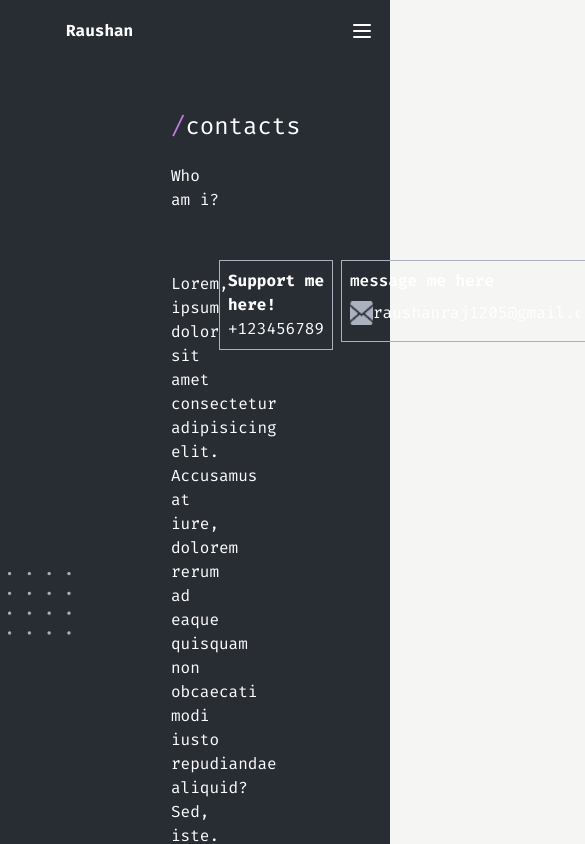
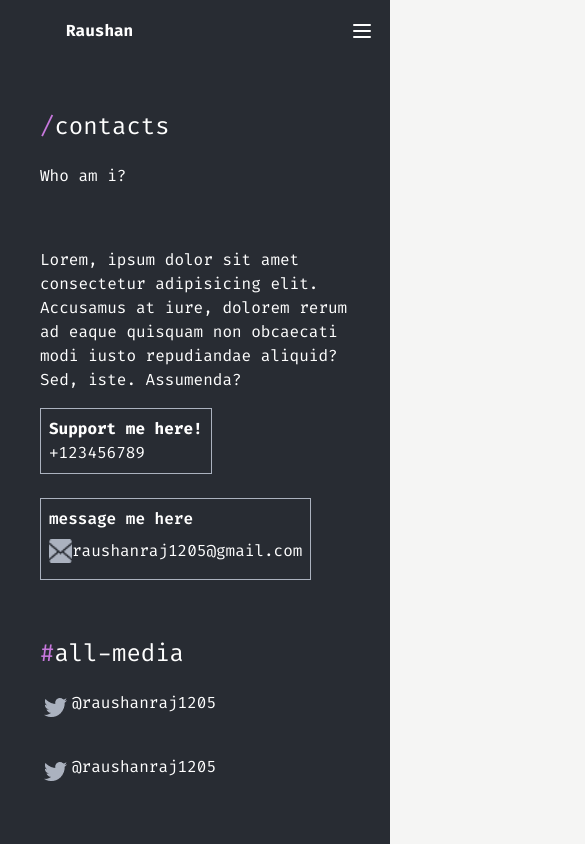
Before and after one commit to rraushan1205/portfolio, a React (Vite) app: page /portfolio.io/contact in a window 390 px wide. Shown: the top 844 px of the page, 585 px wide, since content can reach past the window. Built offline with nearby package versions, Linux system fonts and the light colour scheme.

Commit message:
added minor responsive design

```diff
--- a/src/Contact.jsx
+++ b/src/Contact.jsx
@@ -9,24 +9,24 @@ function Contact() {
     <>
       <div className="bg-background font-fira">
         <Navbar />
-        <div className="flex mt-[47px] text-white text-[24px] lg:text-[32px] mx-[171px]">
+        <div className="flex mt-[47px] text-white text-[24px] lg:text-[32px] mx-10 lg:mx-[171px]">
           <span className="text-primary">/</span>
           <div>contacts</div>
         </div>
-        <div className="mx-[171px] text-white text-[16px]">
+        <div className="mx-10 lg:mx-[171px] text-white text-[16px]">
           <div className="my-5">Who am i?</div>
-          <div className="grid grid-cols-2">
+          <div className="grid lg:grid-cols-2 grid-cols-1">
             <div className="mt-10">
               Lorem, ipsum dolor sit amet consectetur adipisicing elit.
               Accusamus at iure, dolorem rerum ad eaque quisquam non obcaecati
               modi iusto repudiandae aliquid? Sed, iste. Assumenda?
             </div>
-            <div className="flex mx-6">
-              <div className="my-7 border-[1px] h-fit border-gray px-[8px] py-[8px] flex flex-col">
+            <div className="flex w-fit lg:ml-6 flex-col lg:flex-row">
+              <div className="my-4 lg:my-7 border-[1px] h-fit w-fit border-gray px-[8px] py-[8px] flex flex-col">
                 <span className="font-bold">Support me here!</span>
                 <span>+123456789</span>
               </div>
-              <div className="ml-2 my-7 border-[1px] border-gray h-fit px-[8px] py-[8px]">
+              <div className="lg:ml-2 my-2 lg:my-7 border-[1px] border-gray h-fit px-[8px] py-[8px]">
               <div className="text-white font-semibold text-base">
                   message me here
                 </div>
@@ -38,13 +38,13 @@ function Contact() {
             </div>
           </div>
         </div>
-        <img src={dot2} alt=""  className="absolute bottom-[200px] scale-[0.8]"/>
-        <div className="flex mt-[47px] text-white text-[24px] lg:text-[32px] mx-[171px]">
+        <img src={dot2} alt=""  className=" absolute bottom-[200px] hidden lg:flex scale-[0.8]"/>
+        <div className="flex mt-[47px] text-white text-[24px] lg:text-[32px] mx-10 lg:mx-[171px]">
           <span className="text-primary">#</span>
           <div>all-media</div>
         </div>
-        <div className="mx-[171px] flex text-white mt-5 gap-8">
-          <span className="flex">
+        <div className="mx-10 lg:mx-[171px] flex text-white mt-5 gap-8 flex-col lg:flex-row">
+          <span className="flex ">
             <img src={x} alt="" />
             <span>@raushanraj1205</span>
           </span>
```
